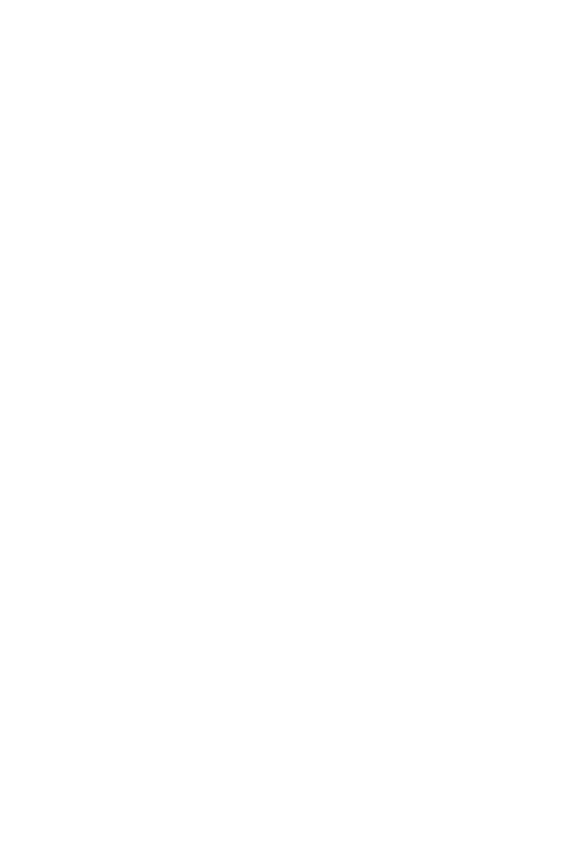
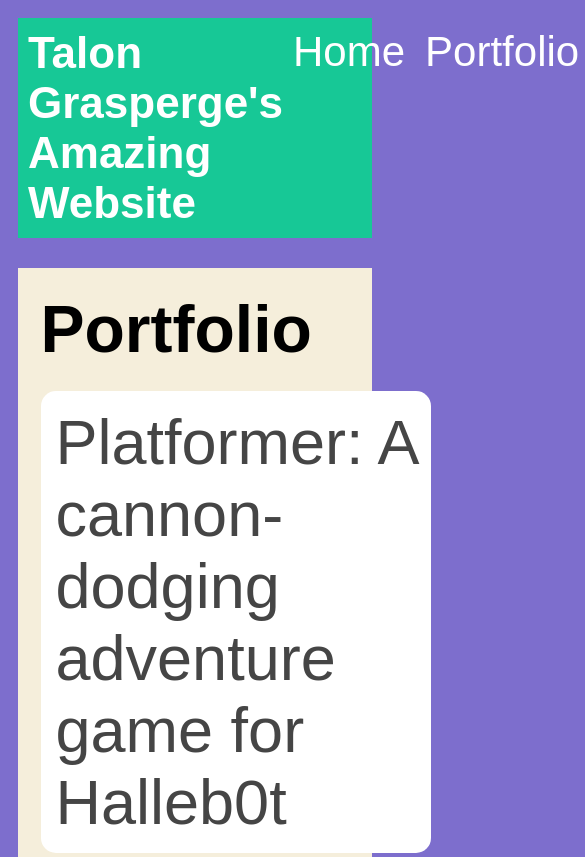
Before and after one commit to Tgrasperge/Tgrasperge.github.io, a plain HTML site: page portfolio.html in a window 390 px wide. Shown: the top 857 px of the page, 585 px wide, since content can reach past the window. Drawn offline with Linux system fonts and the light colour scheme.

Commit message:
Finalized platformer game

```diff
--- a/portfolio.html
+++ b/portfolio.html
@@ -2,12 +2,40 @@
    <html>
      <head>
        <title>My Awesome Website</title>
+              <link rel="stylesheet" href="style.css" />
      </head>
 
      <body>
        <!-- All content goes here -->
        <div id="all-contents">
+           <nav>
+<h1>Talon Grasperge's Amazing Website</h1>
+<ul id="nav-ul">
+<li class="nav-li">
+  <a href="index.html">Home</a>
+</li>
+<li class="nav-li">
+  <a href="portfolio.html">Portfolio</a>
+</li>
+</ul>
+  </nav>
 
+  <main>
+  <div class="content">
+    <h1>Portfolio</h1>
+    <ul id="portfolio">
+<li>
+  <a href="fsd-projects/platformer/">Platformer: A cannon-dodging adventure game for Halleb0t</a>
+</li>
+<li>
+  <a href="fsd-projects/bouncing-box/">Bouncing Box: A fun introduction to web game development</a>
+</li>
+<li>
+  <a href="fsd-projects/circularity/">Circularity: A poetic motion experiment with circles</a>
+</li>
+    </ul>
+  </div>
+  </main>
        </div>
      </body>
    </html>
--- a/style.css
+++ b/style.css
@@ -75,3 +75,74 @@
 h2, h3 {
     margin: 0px;
 }
+.content h1 {
+     color: black;
+   }
+
+   #portfolio {
+     list-style-type: none;
+     padding-left: 0;
+   }
+
+   #portfolio li {
+     background: #fff;
+     padding: 10px;
+     border-radius: 10px;
+     margin-bottom: 10px;
+   }
+
+   #portfolio li:hover {
+     background: #eee;
+   }
+
+   #portfolio a {
+     text-decoration: none;
+     color: #454545;
+   }
+   @media screen and (min-width: 120px) and (max-width: 1080px) {
+  main {
+    height: 100ch;
+    zoom: 1.5;
+    display: grid;
+  }
+
+  h1 {
+    font-size: 44px;
+  }
+
+  h2 {
+    font-size: 42px;
+  }
+
+  h3 {
+    font-size: 36px;
+  }
+
+  #all-contents {
+    height: 100ch;
+    margin: none;
+  }
+
+  a {
+    font-size: 42px;
+  }
+
+  .sidebar {
+    margin-right: 0px;
+    justify-content: center;
+    align-items: center;
+  }
+
+  .sidebar-img {
+    width: 100%;
+  }
+
+  p,
+  li {
+    font-size: 24px;
+  }
+
+  .content {
+    align-content: center;
+    justify-content: center;
+  }
```
Also changed, not shown: fsd-projects/platformer/platformer.js (+15 -7 lines).
